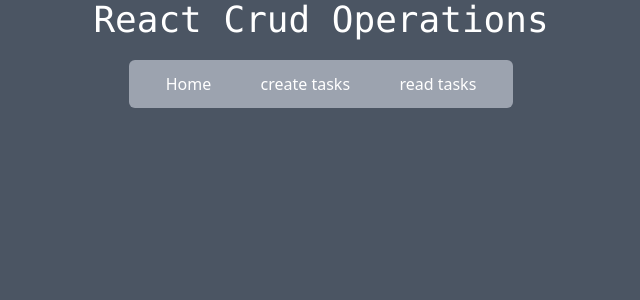
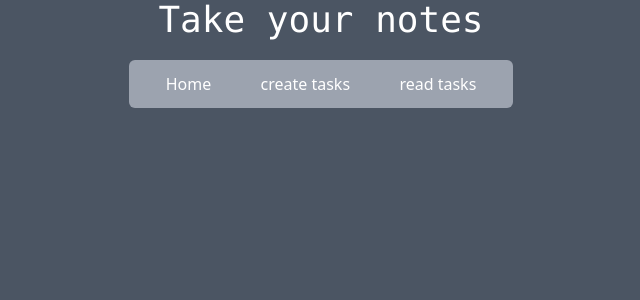
Before and after one commit to shivaprasadyanala/crud-app, a React (Create React App) app: page / in a window 1280 px wide. Shown: the top 300 px of the page, without its empty margins (319-959 px from the left). Built offline with nearby package versions, Linux system fonts and the light colour scheme; the HTML template or start-up script is replaced by a standard one.

Commit message:
change title

```diff
--- a/src/App.js
+++ b/src/App.js
@@ -11,7 +11,7 @@ function App() {
     // <Create />
     <Router>
       <div className="main bg-gray-600 h-screen">
-        <h1 className="main-header text-4xl mb-5 text-white font-mono text-center">React Crud Operations</h1>
+        <h1 className="main-header text-4xl mb-5 text-white font-mono text-center">Take your notes</h1>
         <div className="grid justify-items-center">
           <nav className="bg-gray-400 text-white w-96 p-3 rounded-md ">
             <ul className="flex flex-row place-content-around ">
```
